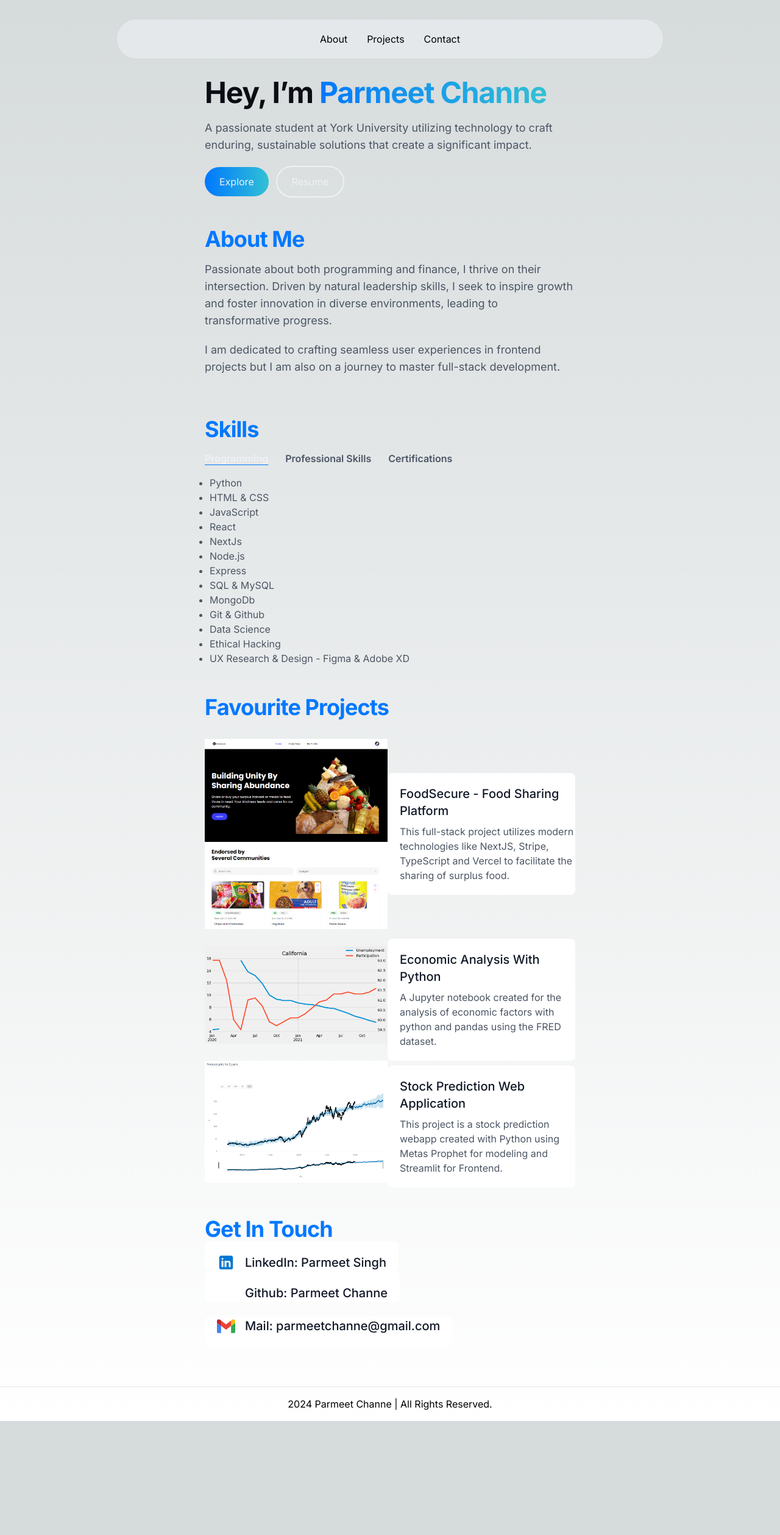
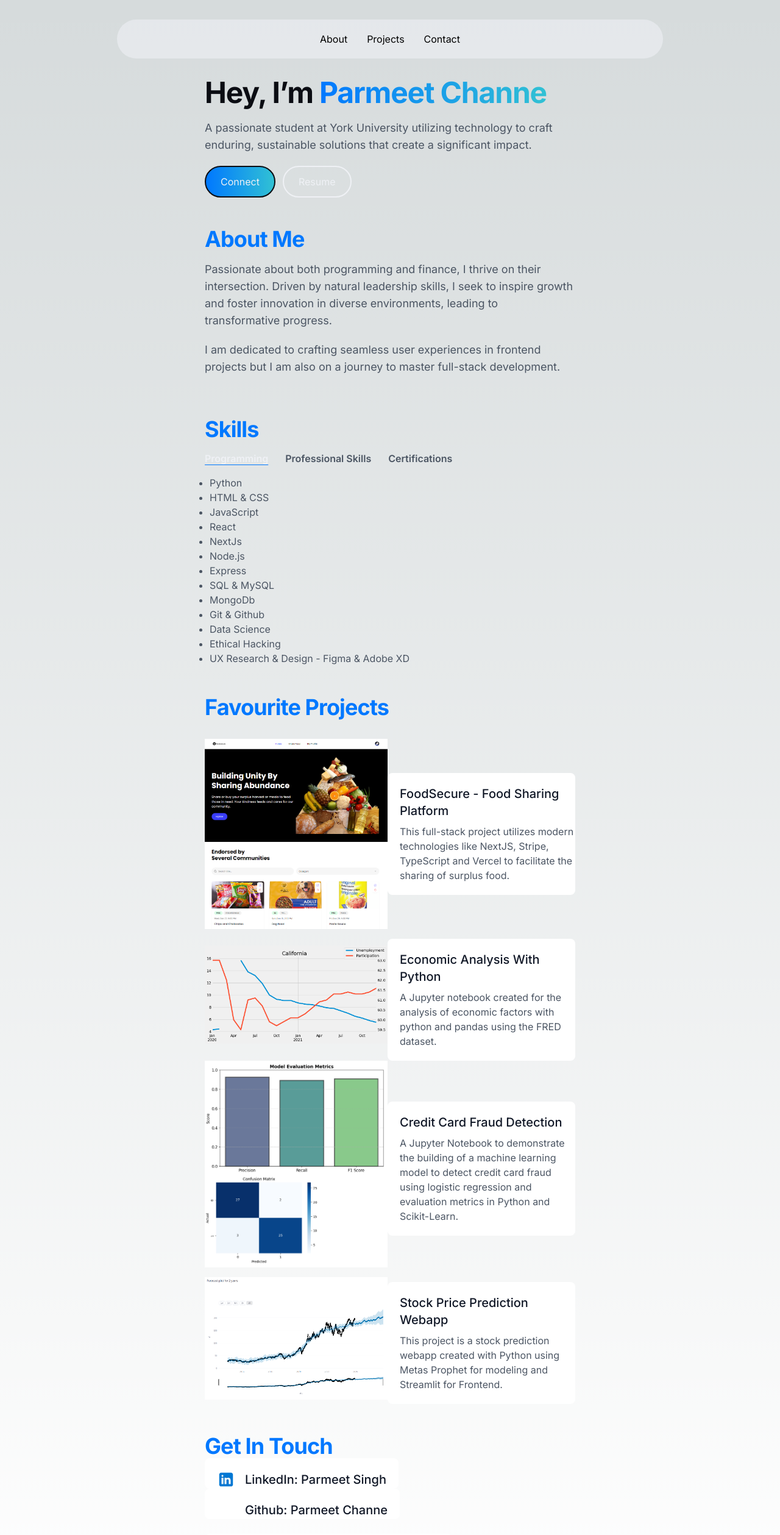
Before and after one commit to ParmeetChanne/nextjs-portfolio, a Next.js app: page / in a window 1280 px wide. Shown: the top 2518 px of the page at 61% size. Before the commit the page ends 2331 px from the top, so only its background shows below. Built offline with nearby package versions, Linux system fonts and the light colour scheme.

Commit message:
updated proj

```diff
--- a/components/HeroSection.tsx
+++ b/components/HeroSection.tsx
@@ -13,7 +13,7 @@ const HeroSection = () => {
               A passionate student at York University utilizing technology to craft enduring, sustainable solutions that create a significant impact.
             </h2>
             <div>
-            <button className='px-6 py-3 mr-3 text-white rounded-full bg-gradient-to-r border-0 hover:border-2 from-gradient-purple to-gradient-pink bg-theme-green hover:bg-transparent focus:outline-none'>Explore</button>
+            <button className='px-6 py-3 mr-3 text-white rounded-full bg-gradient-to-r border-2 border-black hover:border-white from-gradient-purple to-gradient-pink bg-theme-green focus:outline-none'>Connect</button>
             <button className='px-6 py-3 rounded-full bg-transparent hover:bg-white hover:text-black text-white border-2 border-white'>Resume</button>
             </div>
           </div>
--- a/components/ProjectsSection.tsx
+++ b/components/ProjectsSection.tsx
@@ -54,11 +54,25 @@ const ProjectsSection = () => {
     </div>
 
     <div>
+      <a className="w-full flex flex-col-reverse md:flex-row-reverse items-center justify-center" href="https://github.com/ParmeetChanne/credit-fraud-detection/">
+        <div className="flex flex-col items-start justify-start w-full max-w-2xl p-5 md:pr-0 mx-auto rounded-lg bg-light-white dark:bg-transparent">
+          <div className="flex flex-col justify-between md:flex-row">
+            <h4 className="w-full mb-2 text-lg text-left font-medium text-gray-900 md:text-xl dark:text-gray-100 dark:hover:text-dark-200 hover:text-dark-200 ">
+              Credit Card Fraud Detection
+            </h4>
+          </div>
+          <p className="w-full text-left text-gray-600 dark:text-gray-400">A Jupyter Notebook to demonstrate the building of a machine learning model to detect credit card fraud using logistic regression and evaluation metrics in Python and Scikit-Learn.</p>
+        </div>
+        <Image className="mb-4" src="/credit-fraud-2.png" alt="credit-fraud" width={300} height={300} />
+      </a>
+    </div>
+
+    <div>
       <a className="w-full flex flex-col-reverse md:flex-row-reverse items-center justify-center" href="https://github.com/ParmeetChanne/Stock-Prediction-Streamlit">
         <div className="flex flex-col items-start justify-start w-full max-w-2xl p-5 md:pr-0 mx-auto rounded-lg bg-light-white dark:bg-transparent">
           <div className="flex flex-col justify-between md:flex-row">
             <h4 className="w-full mb-2 text-lg text-left font-medium text-gray-900 md:text-xl dark:text-gray-100 dark:hover:text-dark-200 hover:text-dark-200 ">
-              Stock Prediction Web Application
+              Stock Price Prediction Webapp
             </h4>
           </div>
           <p className="w-full text-left text-gray-600 dark:text-gray-400">This project is a stock prediction webapp created with Python using Metas Prophet for modeling and Streamlit for Frontend.</p>
```
Also changed, not shown: public/credit-fraud-2.png (added), public/credit-fraud.png (added).
